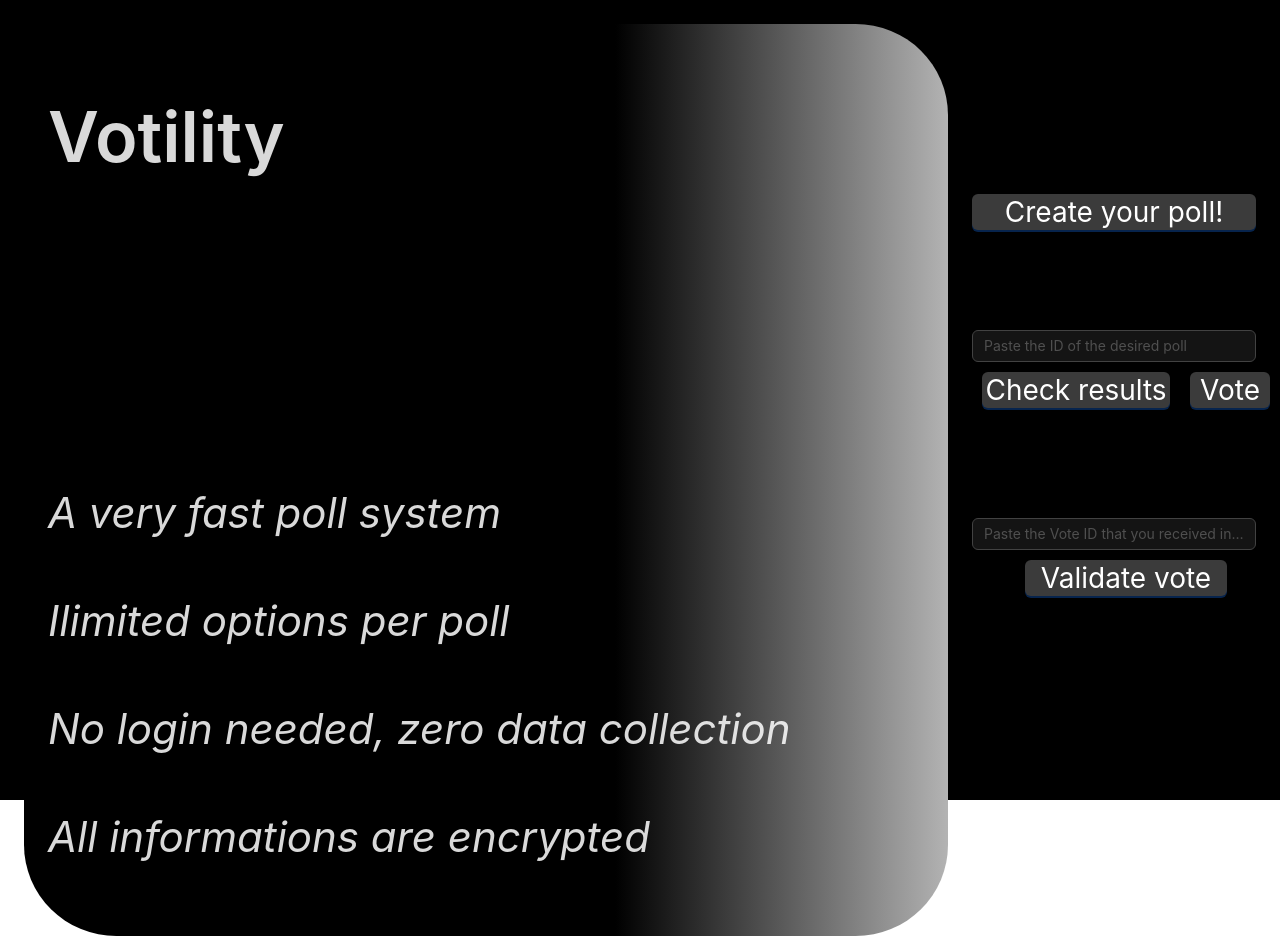
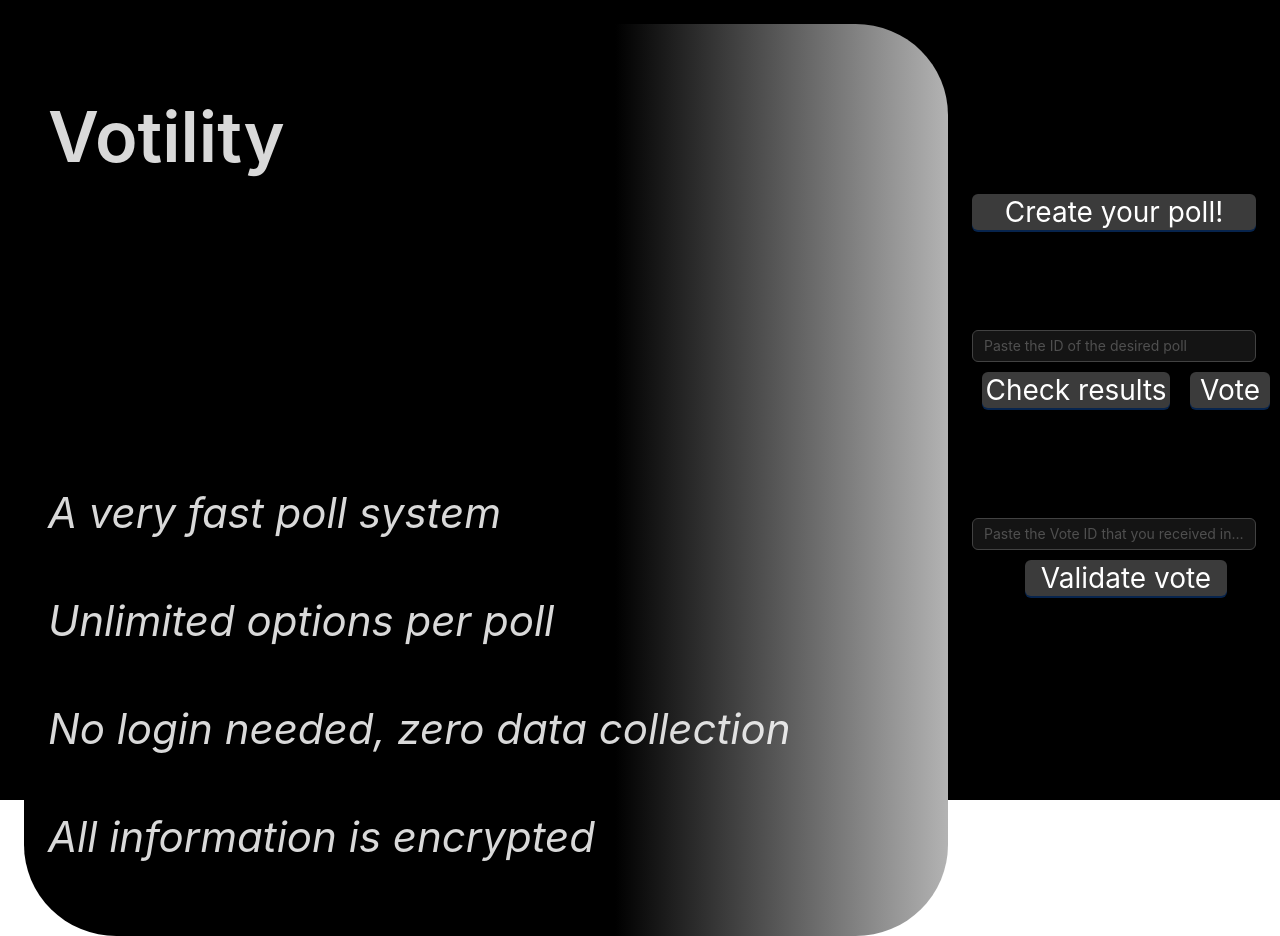
Before and after one commit to leobortolini/votility, a React (Vite) app: page / in a window 1280 px wide. Built offline with nearby package versions, Linux system fonts and the light colour scheme.

Commit message:
fix english grammar

```diff
--- a/src/screens/Home.tsx
+++ b/src/screens/Home.tsx
@@ -44,9 +44,9 @@ function HomePage() {
                     <div style={{padding: 24}}>
                         <Typography.Title style={{ fontSize: "5em" }}>Votility</Typography.Title>
                         <Typography.Paragraph style={{ marginTop: 300, fontSize: "3em"}}><i>A very fast poll system</i></Typography.Paragraph>
-                        <Typography.Paragraph style={{ fontSize: "3em"}}><i>Ilimited options per poll</i></Typography.Paragraph>
+                        <Typography.Paragraph style={{ fontSize: "3em"}}><i>Unlimited options per poll</i></Typography.Paragraph>
                         <Typography.Paragraph style={{ fontSize: "3em"}}><i>No login needed, zero data collection</i></Typography.Paragraph>
-                        <Typography.Paragraph style={{ fontSize: "3em"}}><i>All informations are encrypted</i></Typography.Paragraph>
+                        <Typography.Paragraph style={{ fontSize: "3em"}}><i>All information is encrypted</i></Typography.Paragraph>
                     </div>
                 </Col>
                 <Col span={6} style={{ display: "flex", flexDirection: "column", height: "100%", justifyContent: "center"}}>
--- a/votility.yaml
+++ b/votility.yaml
@@ -14,7 +14,7 @@ spec:
     spec:
       containers:
       - name: votility
-        image: bortolini/votility-9:9.0
+        image: bortolini/votility:1.0
         ports:
         - containerPort: 80
         env:
```
